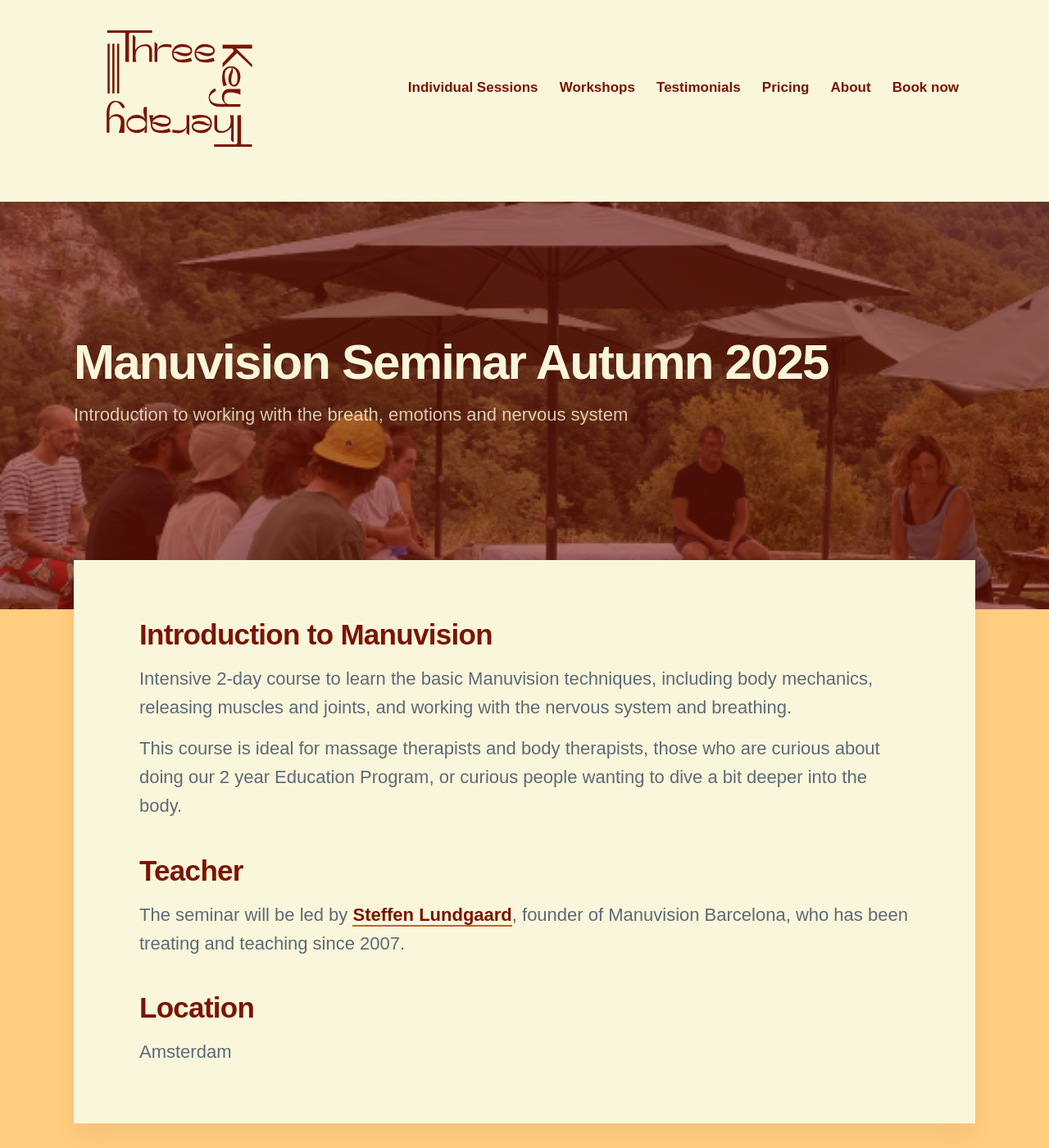
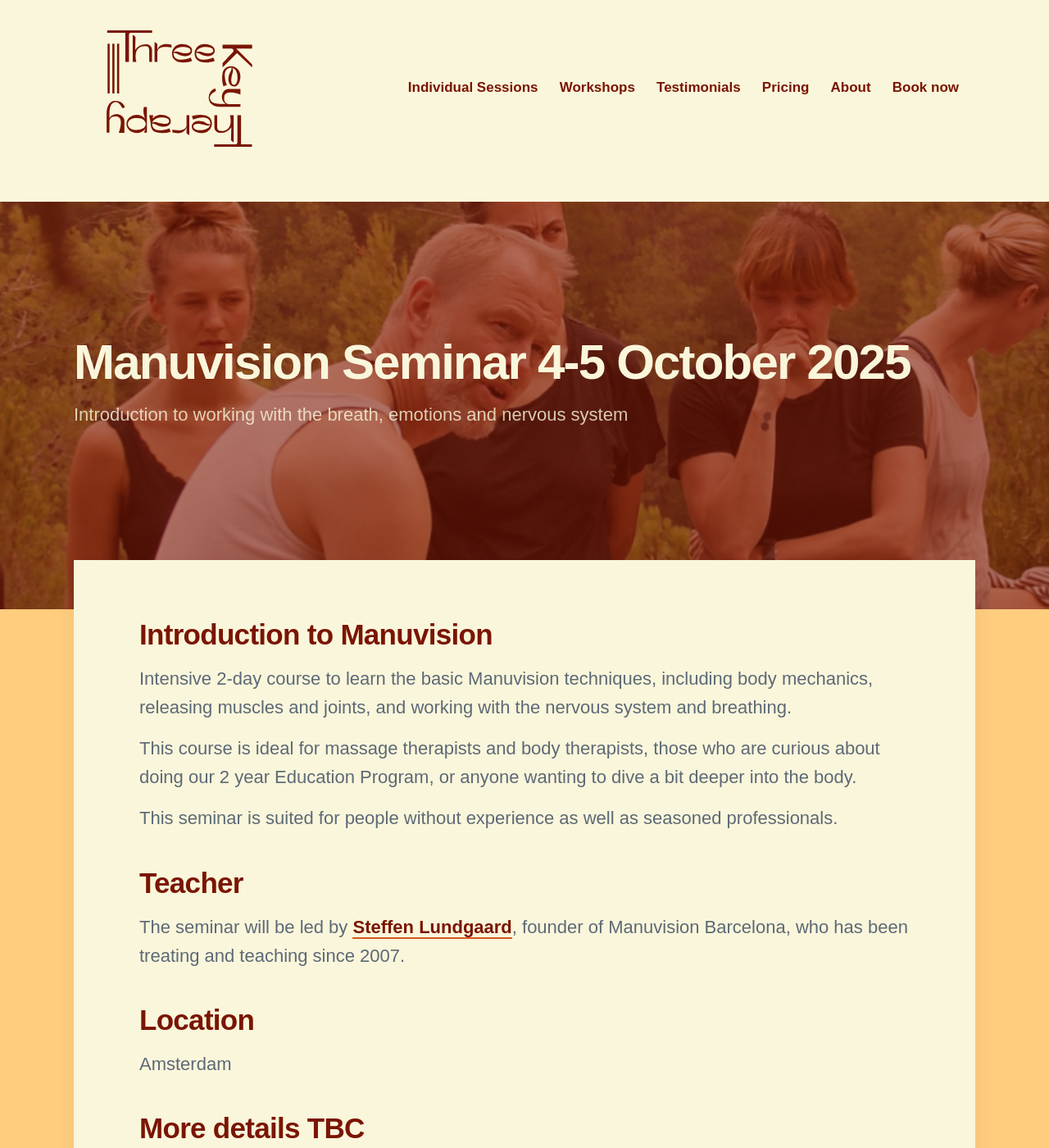
Before and after one commit to threekeytherapy/threekeytherapy.com, a Jekyll site: the page built from _workshops/seminar-2025.md, in a window 1280 px wide and 1400 px high. Shown: the whole window at 82% size. Built offline with Jekyll 4.4.1, drawn with Linux system fonts in a browser that asks for light colours; nearby versions of some CDN libraries; some web fonts are replaced.

Commit message:
adds seminar placeholder

```diff
--- a/_workshops/seminar-2025.md
+++ b/_workshops/seminar-2025.md
@@ -1,9 +1,9 @@
 ---
-title: Manuvision Seminar Autumn 2025
+title: Manuvision Seminar 4-5 October 2025
 subtitle: Introduction to working with the breath, emotions and nervous system
-description: Intensive 2-day course to learn the basic Manuvision techniques, including body mechanics, releasing muscles and joints, and working with the nervous system and breathing.
-featured_image: /images/mv-fast.jpg
-homepage_image: /images/mv-fast.jpg
+description: Intensive 2-day course to learn the basic Manuvision techniques, including body mechanics, releasing muscles and joints, and working with the nervous system and breathing
+featured_image: /images/mv-content-vert7.jpg
+homepage_image: /images/mv-content-vert7.jpg
 date: 2023-11-03 00:00:00
 redirects_from:
 ---
@@ -12,7 +12,9 @@ redirects_from:
 
 Intensive 2-day course to learn the basic Manuvision techniques, including body mechanics, releasing muscles and joints, and working with the nervous system and breathing.
 
-This course is ideal for massage therapists and body therapists, those who are curious about doing our 2 year Education Program, or curious people wanting to dive a bit deeper into the body.
+This course is ideal for massage therapists and body therapists, those who are curious about doing our 2 year Education Program, or anyone wanting to dive a bit deeper into the body.
+
+This seminar is suited for people without experience as well as seasoned professionals.
 
 ## Teacher
 
@@ -21,3 +23,5 @@ The seminar will be led by [Steffen Lundgaard](https://manuvision.es/en/steffen-
 ## Location
 
 Amsterdam
+
+## More details TBC
```
Also changed, not shown: images/mv-content-vert7.jpg (added).
